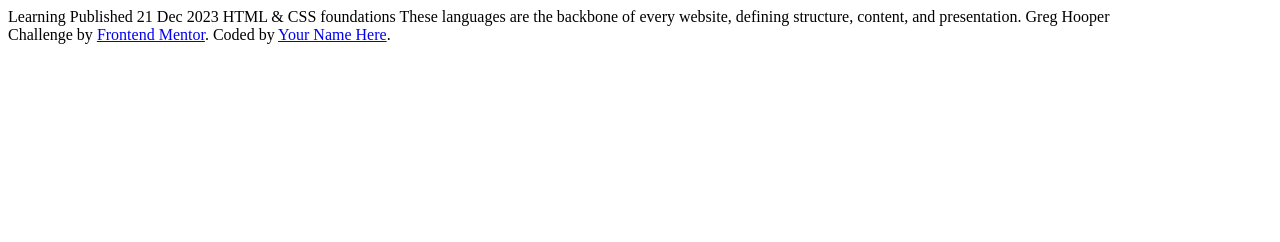
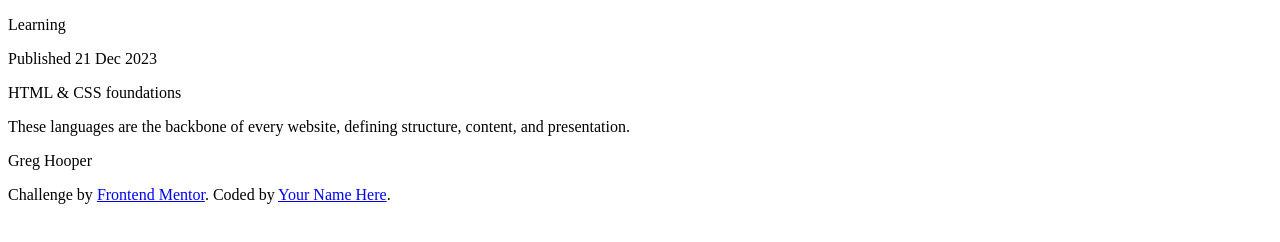
Before and after one commit to TheAashay/Blog-preview-card-challenge, a plain HTML site: page index.html in a window 1280 px wide. Drawn offline with Linux system fonts and the light colour scheme.

Commit message:
add multiple <p> with classes for specific css styling - added <p> elements with each with different classes for targeted styling - enable easier and more specific customization

```diff
--- a/index.html
+++ b/index.html
@@ -9,11 +9,11 @@
 </head>
 <body>
     <main>
-        Learning
-        Published 21 Dec 2023
-        HTML & CSS foundations
-        These languages are the backbone of every website, defining structure, content, and presentation.
-        Greg Hooper
+        <p class="tag">Learning</p>
+        <p class="date">Published 21 Dec 2023</p>
+        <p class="title">HTML & CSS foundations</p>
+        <p class="brief">These languages are the backbone of every website, defining structure, content, and presentation.</p>
+        <p class="author">Greg Hooper</p>
     </main>
     <footer>
         <div class="attribution">
```
